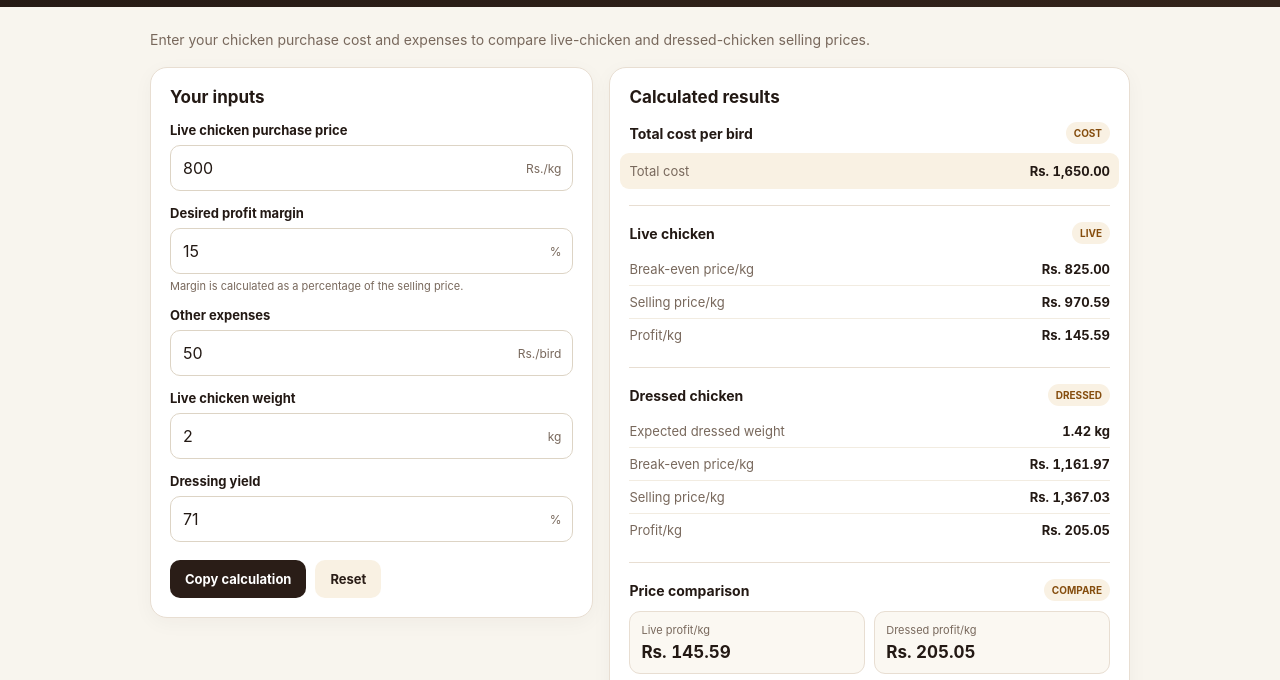
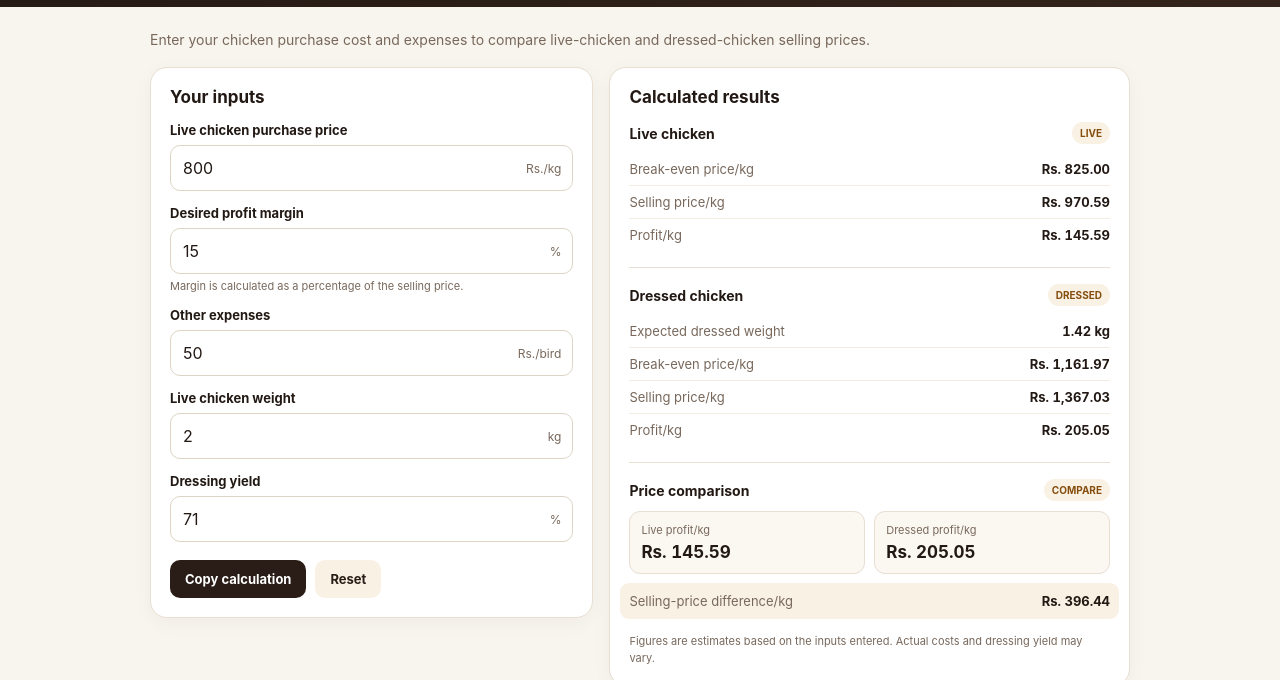
Before and after one commit to ragulan28/henhouse-calculator, a plain HTML site: page index.html in a window 1280 px wide. Shown: the part 98-778 px from the top of the page. Drawn offline with Linux system fonts and the light colour scheme.

Commit message:
refactor: remove Total cost per bird from UI and copy summary

```diff
--- a/index.html
+++ b/index.html
@@ -679,16 +679,6 @@
           <h2 id="results-heading">Calculated results</h2>
           <div class="result-group">
             <div class="result-title">
-              <h3>Total cost per bird</h3>
-              <span class="pill">COST</span>
-            </div>
-            <div class="metric highlight">
-              <span>Total cost</span
-              ><strong id="totalCost">Rs. 1,650.00</strong>
-            </div>
-          </div>
-          <div class="result-group">
-            <div class="result-title">
               <h3>Live chicken</h3>
               <span class="pill">LIVE</span>
             </div>
@@ -875,7 +865,6 @@
             difference,
           };
           current = result;
-          $("totalCost").textContent = money(cost);
           $("liveBE").textContent = money(liveBE);
           $("liveSP").textContent = money(liveSP);
           $("liveProfit").textContent = money(liveProfit);
@@ -903,8 +892,6 @@
             `Other expenses: ${money(r.expenses)}/bird`,
             `Live chicken weight: ${r.weight} kg`,
             `Dressing yield: ${r.yield}%`,
-            "",
-            `Total cost per bird: ${money(r.cost)}`,
             "",
             "LIVE CHICKEN",
             `Break-even price/kg: ${money(r.liveBE)}`,
```
Also changed, not shown: 1 other file.
